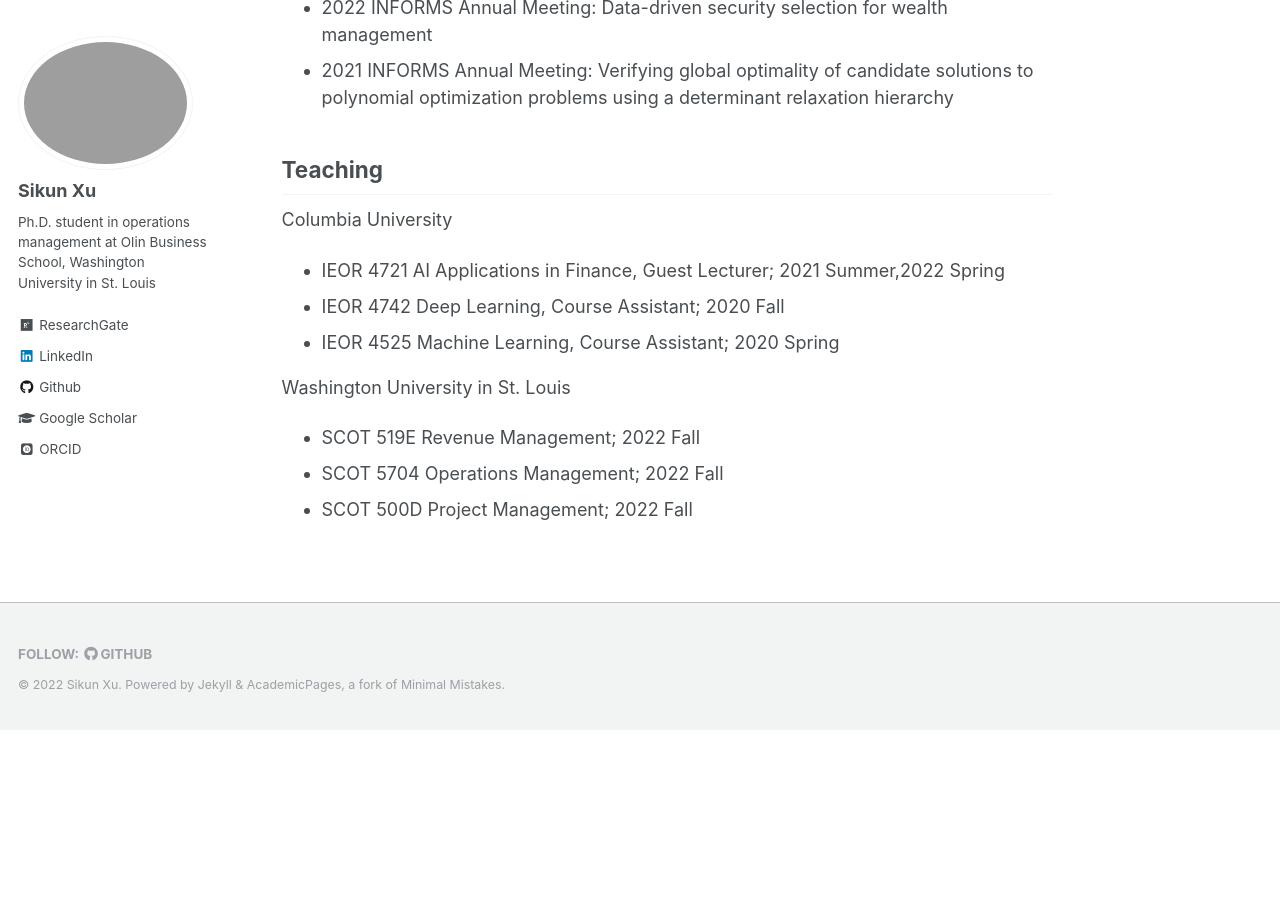
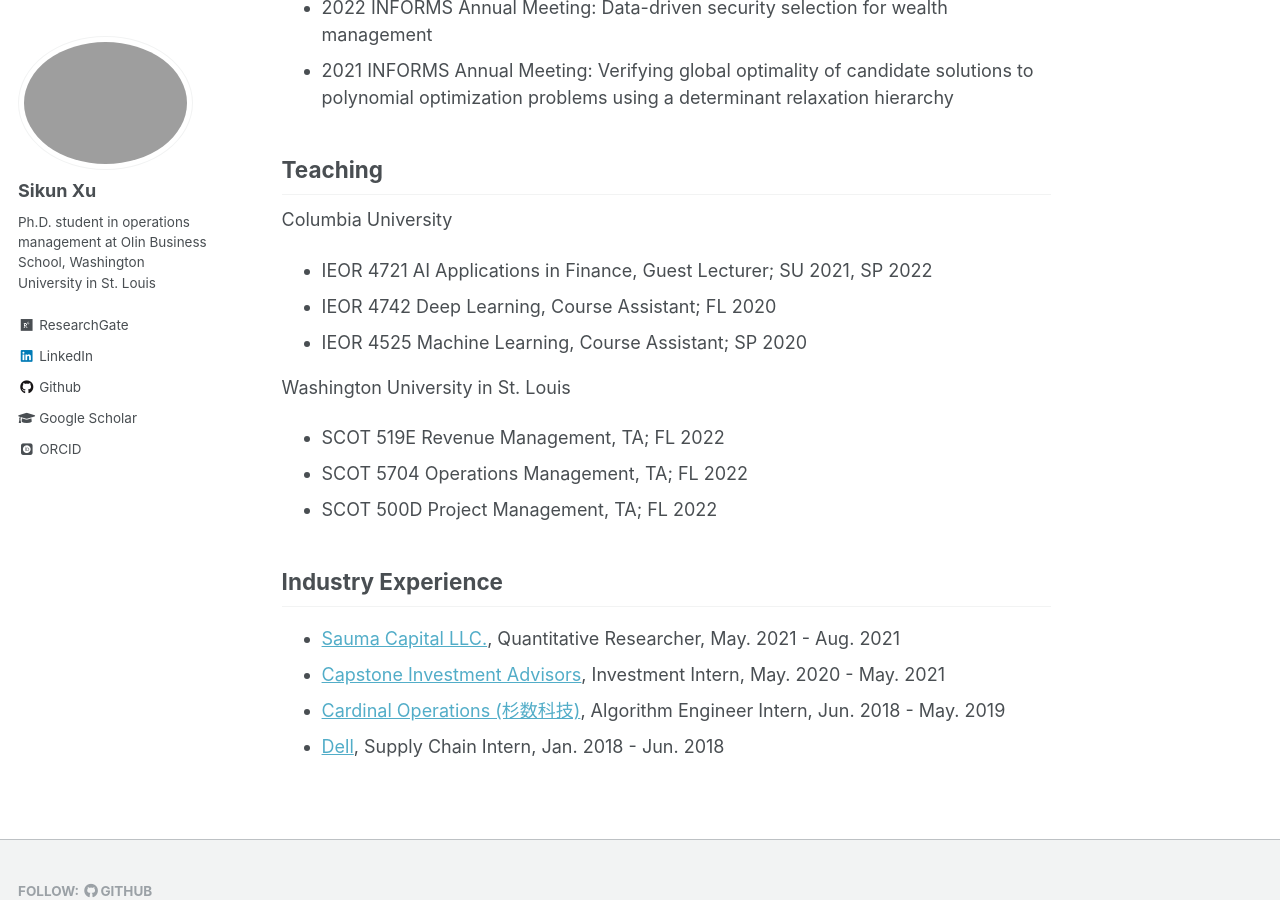
Before and after one commit to iamsikun/iamsikun.github.io, a Jekyll site: the page built from _pages/about.md, in a window 1280 px wide and 900 px high, scrolled down 1488 px. Built offline with Jekyll 4.4.1, drawn with Linux system fonts in a browser that asks for light colours; some web fonts are replaced; before the commit the page ends 2218 px from its top, so only the background shows below that.

Commit message:
Updated main page

```diff
--- a/_pages/about.md
+++ b/_pages/about.md
@@ -32,8 +32,8 @@
 
 ## Work in Progress
 * *Data-driven wealth management*, with Ali Hirsa, Miao Wang, Federico Klinkert, and Satyan Malhotra, in cooperation with [ASK2.ai](https://www.linkedin.com/company/ask2-ai/)
-  * *ExplainableMutual Fund Performance Forecast using Alternative Data in a Nonstationary Environment*
-  * *Financial Market Regime Detection*
+  * ExplainableMutual Fund Performance Forecast using Alternative Data in a Nonstationary Environment
+  * Financial Market Regime Detection
 * *Upgrading with random lead time on asset selling platforms*, with Puping Jiang
 
 ## Presentations
@@ -42,11 +42,17 @@
 
 ## Teaching
 Columbia University
-* IEOR 4721 AI Applications in Finance, Guest Lecturer; 2021 Summer,2022 Spring
-* IEOR 4742 Deep Learning, Course Assistant; 2020 Fall
-* IEOR 4525 Machine Learning, Course Assistant; 2020 Spring
+* IEOR 4721 AI Applications in Finance, Guest Lecturer; SU 2021, SP 2022
+* IEOR 4742 Deep Learning, Course Assistant; FL 2020
+* IEOR 4525 Machine Learning, Course Assistant; SP 2020
 
 Washington University in St. Louis
-* SCOT 519E Revenue Management; 2022 Fall
-* SCOT 5704 Operations Management; 2022 Fall
-* SCOT 500D Project Management; 2022 Fall
+* SCOT 519E Revenue Management, TA; FL 2022
+* SCOT 5704 Operations Management, TA; FL 2022
+* SCOT 500D Project Management, TA; FL 2022
+
+## Industry Experience
+* [Sauma Capital LLC.](https://www.linkedin.com/company/sauma-capital-llc), Quantitative Researcher, May. 2021 - Aug. 2021
+* [Capstone Investment Advisors](https://www.capstoneco.com/), Investment Intern, May. 2020 - May. 2021
+* [Cardinal Operations (杉数科技)](https://www.shanshu.ai/), Algorithm Engineer Intern,  Jun. 2018 - May. 2019
+* [Dell](https://www.linkedin.com/company/delltechnologies/), Supply Chain Intern, Jan. 2018 - Jun. 2018
```
